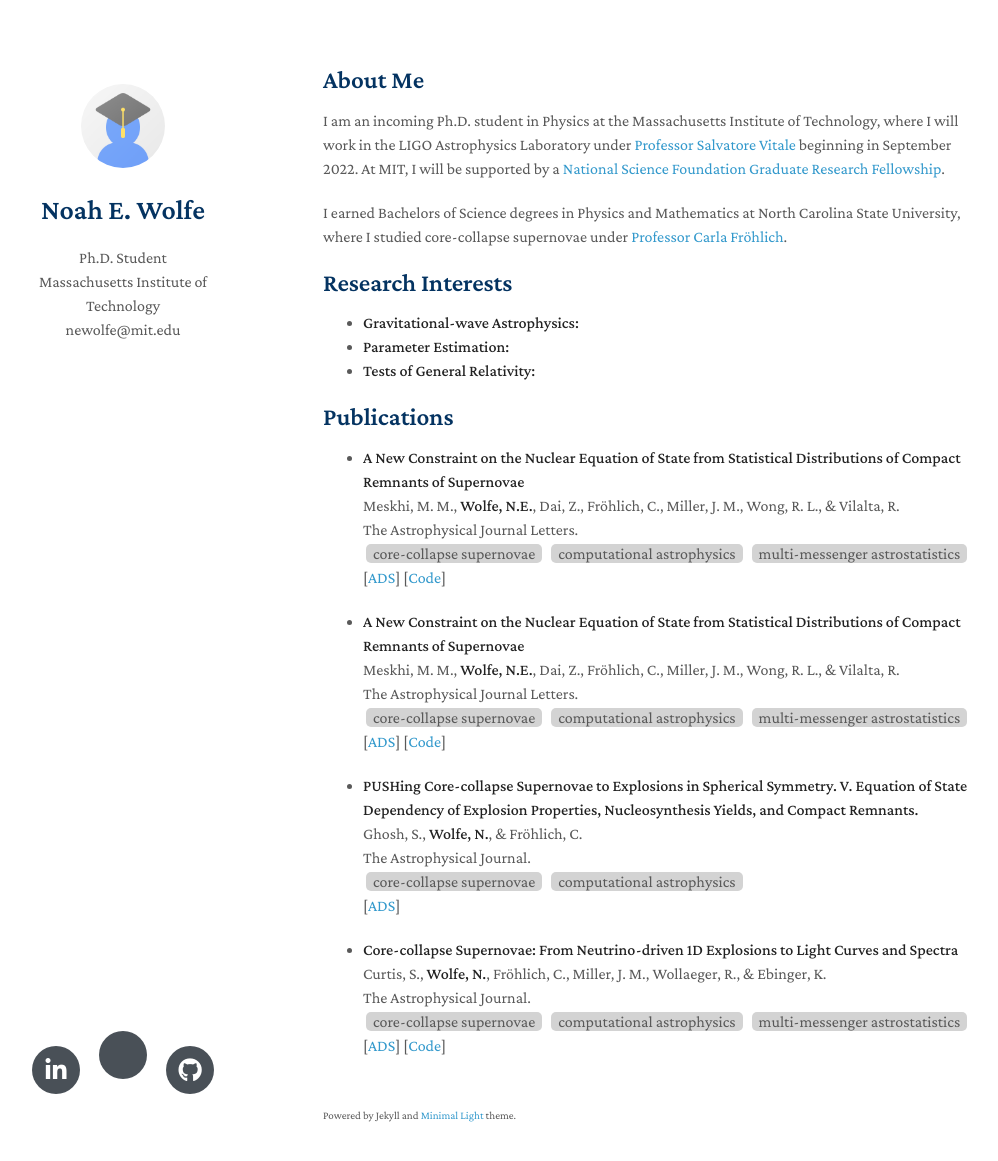
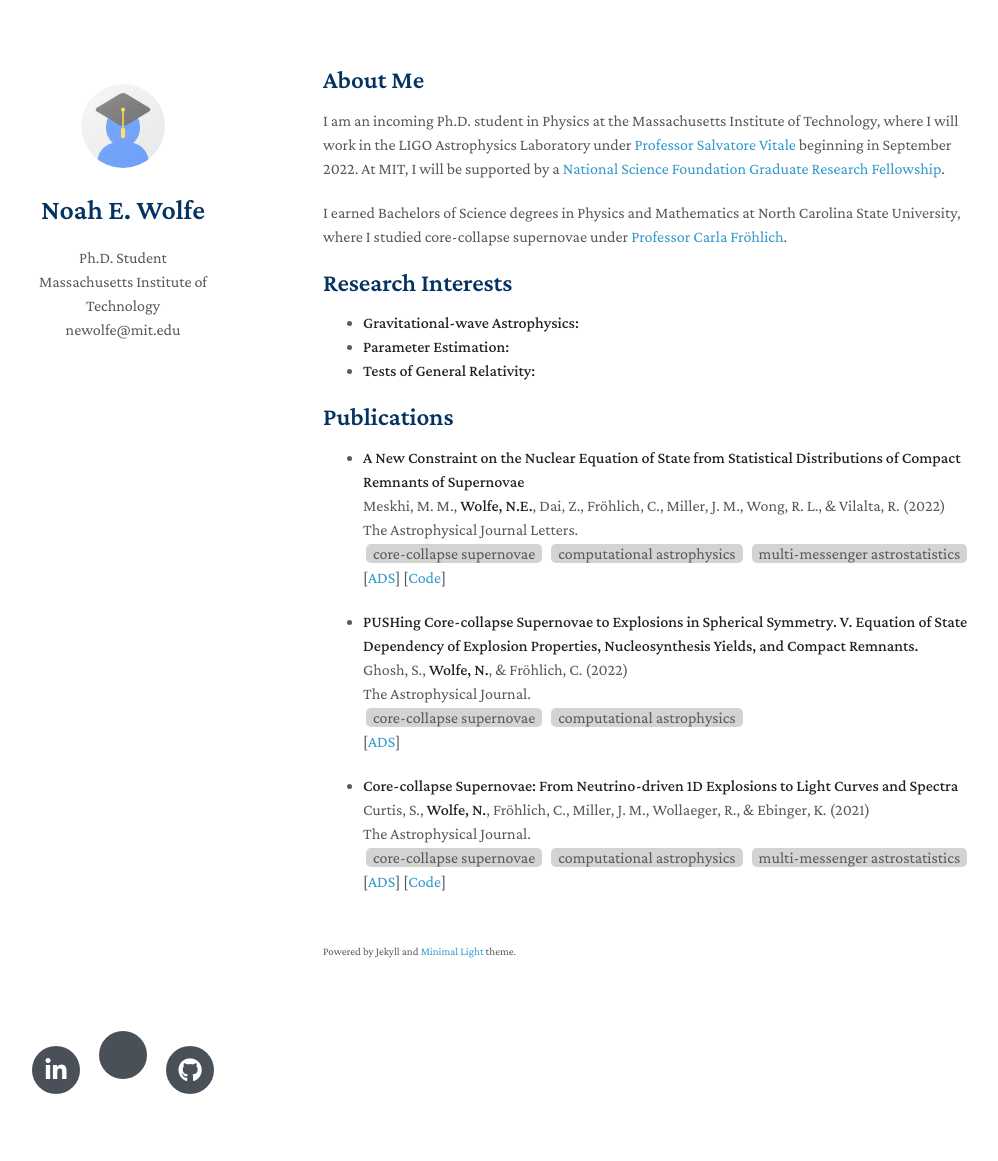
Before and after one commit to noahewolfe/noahewolfe.github.io, a Jekyll site: the page built from index.md, in a window 1280 px wide and 1196 px high. Shown: the top 1161 px of the window, without its empty margins (147-1145 px from the left). Built offline with Jekyll 4.4.1, drawn with Linux system fonts in a browser that asks for light colours; nearby versions of some CDN libraries; a style sheet for code colours, icons or effects is not loaded; our own code applies the rules of GitHub Pages for plain Markdown files.

Commit message:
Reorganize all current publications into components

```diff
--- a/index.md
+++ b/index.md
@@ -20,32 +20,16 @@
 ## Publications
 
 - {% include_relative projects/push-ml/citation.md %}
+  {% include_relative projects/push-ml/tags.md %}
+  {% include_relative projects/push-ml/summary.md %}
   {% include_relative projects/push-ml/footer.md %}
 
-- **A New Constraint on the Nuclear Equation of State from Statistical Distributions of Compact Remnants of Supernovae**
-  <br>
-  Meskhi, M. M., **Wolfe, N.E.**, Dai, Z., Fröhlich, C., Miller, J. M., Wong, R. L., & Vilalta, R.
-  <br>
-  The Astrophysical Journal Letters.
-  <br>
-  <div class="topictag">core-collapse supernovae</div> <div class="topictag">computational astrophysics</div> <div class="topictag">multi-messenger astrostatistics</div>
-  [[ADS](https://ui.adsabs.harvard.edu/abs/2021arXiv211101815M/abstract)] [[Code](https://github.com/SAM-collaboration/NS-BH-mass-statistics)]
+- {% include_relative projects/push-v/citation.md %}
+  {% include_relative projects/push-v/tags.md %}
+  {% include_relative projects/push-v/summary.md %}
+  {% include_relative projects/push-v/footer.md %}
 
-
-- **PUSHing Core-collapse Supernovae to Explosions in Spherical Symmetry. V. Equation of State Dependency of Explosion Properties, Nucleosynthesis Yields, and Compact Remnants.**
-  <br>
-  Ghosh, S., **Wolfe, N.**, & Fröhlich, C.
-  <br>
-  The Astrophysical Journal.
-  <br>
-  <div class="topictag">core-collapse supernovae</div> <div class="topictag">computational astrophysics</div>
-  [[ADS](https://ui.adsabs.harvard.edu/abs/2022ApJ...929...43G/abstract)]
-
-- **Core-collapse Supernovae: From Neutrino-driven 1D Explosions to Light Curves and Spectra**
-  <br>
-  Curtis, S., **Wolfe, N.**, Fröhlich, C., Miller, J. M., Wollaeger, R., & Ebinger, K.
-  <br>
-  The Astrophysical Journal.
-  <br>
-  <div class="topictag">core-collapse supernovae</div> <div class="topictag">computational astrophysics</div> <div class="topictag">multi-messenger astrostatistics</div>
-  [[ADS](https://ui.adsabs.harvard.edu/abs/2021ApJ...921..143C/abstract)] [[Code](https://github.com/sanjanacurtis/push_lc_spectra)]
+- {% include_relative projects/push-lc/citation.md %}
+  {% include_relative projects/push-lc/tags.md %}
+  {% include_relative projects/push-lc/summary.md %}
+  {% include_relative projects/push-lc/footer.md %}
--- /dev/null
+++ b/projects/push-lc/citation.md
@@ -0,0 +1,6 @@
+**Core-collapse Supernovae: From Neutrino-driven 1D Explosions to Light Curves and Spectra**
+<br>
+Curtis, S., **Wolfe, N.**, Fröhlich, C., Miller, J. M., Wollaeger, R., & Ebinger, K. (2021)
+<br>
+The Astrophysical Journal.
+<br>
--- /dev/null
+++ b/projects/push-lc/tags.md
@@ -0,0 +1 @@
+<div class="topictag">core-collapse supernovae</div> <div class="topictag">computational astrophysics</div> <div class="topictag">multi-messenger astrostatistics</div>
--- a/projects/push-ml/citation.md
+++ b/projects/push-ml/citation.md
@@ -1,6 +1,6 @@
 **A New Constraint on the Nuclear Equation of State from Statistical Distributions of Compact Remnants of Supernovae**
 <br>
-Meskhi, M. M., **Wolfe, N.E.**, Dai, Z., Fröhlich, C., Miller, J. M., Wong, R. L., & Vilalta, R.
+Meskhi, M. M., **Wolfe, N.E.**, Dai, Z., Fröhlich, C., Miller, J. M., Wong, R. L., & Vilalta, R. (2022)
 <br>
 The Astrophysical Journal Letters.
 <br>
--- a/projects/push-ml/footer.md
+++ b/projects/push-ml/footer.md
@@ -1,2 +1 @@
-<div class="topictag">core-collapse supernovae</div> <div class="topictag">computational astrophysics</div> <div class="topictag">multi-messenger astrostatistics</div>
 [[ADS](https://ui.adsabs.harvard.edu/abs/2021arXiv211101815M/abstract)] [[Code](https://github.com/SAM-collaboration/NS-BH-mass-statistics)]
--- /dev/null
+++ b/projects/push-ml/tags.md
@@ -0,0 +1 @@
+<div class="topictag">core-collapse supernovae</div> <div class="topictag">computational astrophysics</div> <div class="topictag">multi-messenger astrostatistics</div>
--- /dev/null
+++ b/projects/push-v/citation.md
@@ -0,0 +1,6 @@
+**PUSHing Core-collapse Supernovae to Explosions in Spherical Symmetry. V. Equation of State Dependency of Explosion Properties, Nucleosynthesis Yields, and Compact Remnants.**
+<br>
+Ghosh, S., **Wolfe, N.**, & Fröhlich, C. (2022)
+<br>
+The Astrophysical Journal.
+<br>
--- /dev/null
+++ b/projects/push-v/tags.md
@@ -0,0 +1 @@
+<div class="topictag">core-collapse supernovae</div> <div class="topictag">computational astrophysics</div>
```
Also changed, not shown: projects/push-lc/footer.md (added, +1 -0 lines), projects/push-v/footer.md (added, +1 -0 lines), projects/push-lc/summary.md (added), projects/push-v/summary.md (added).
